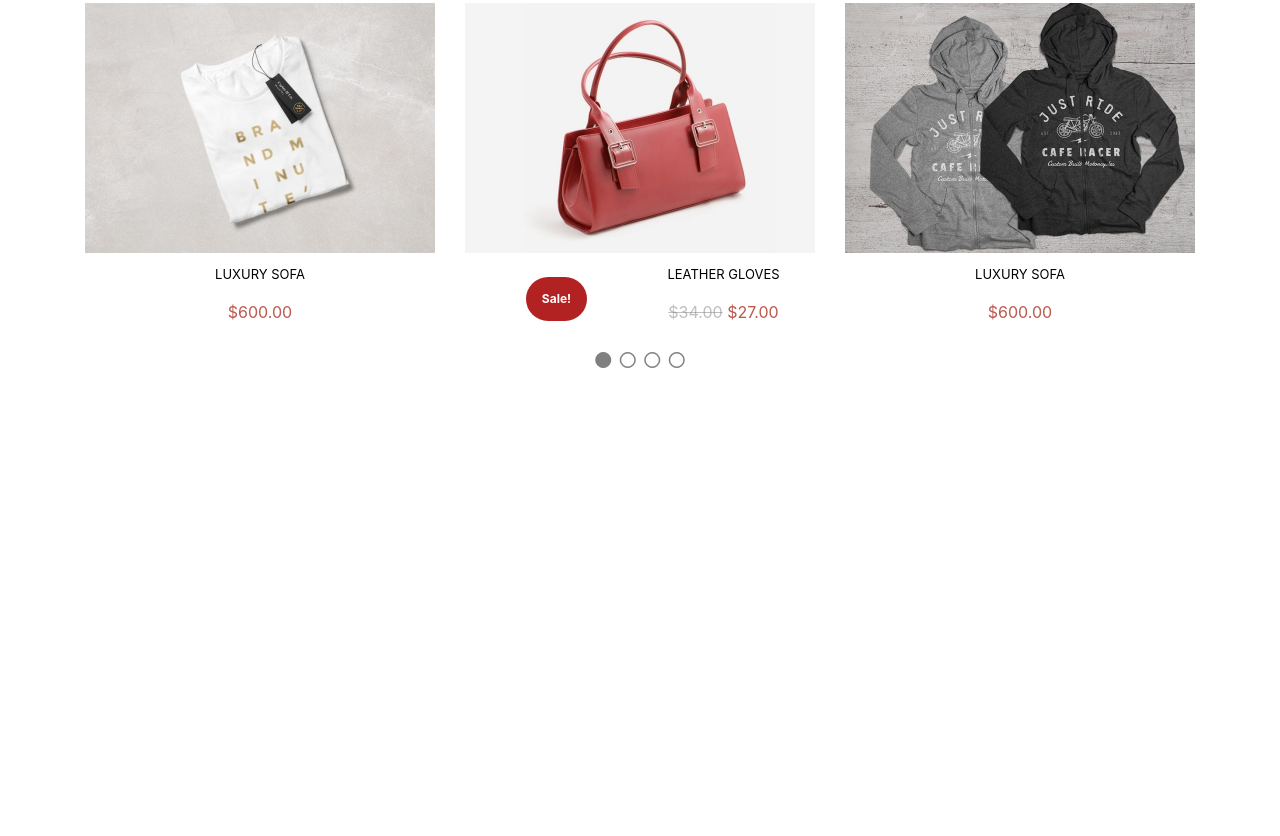
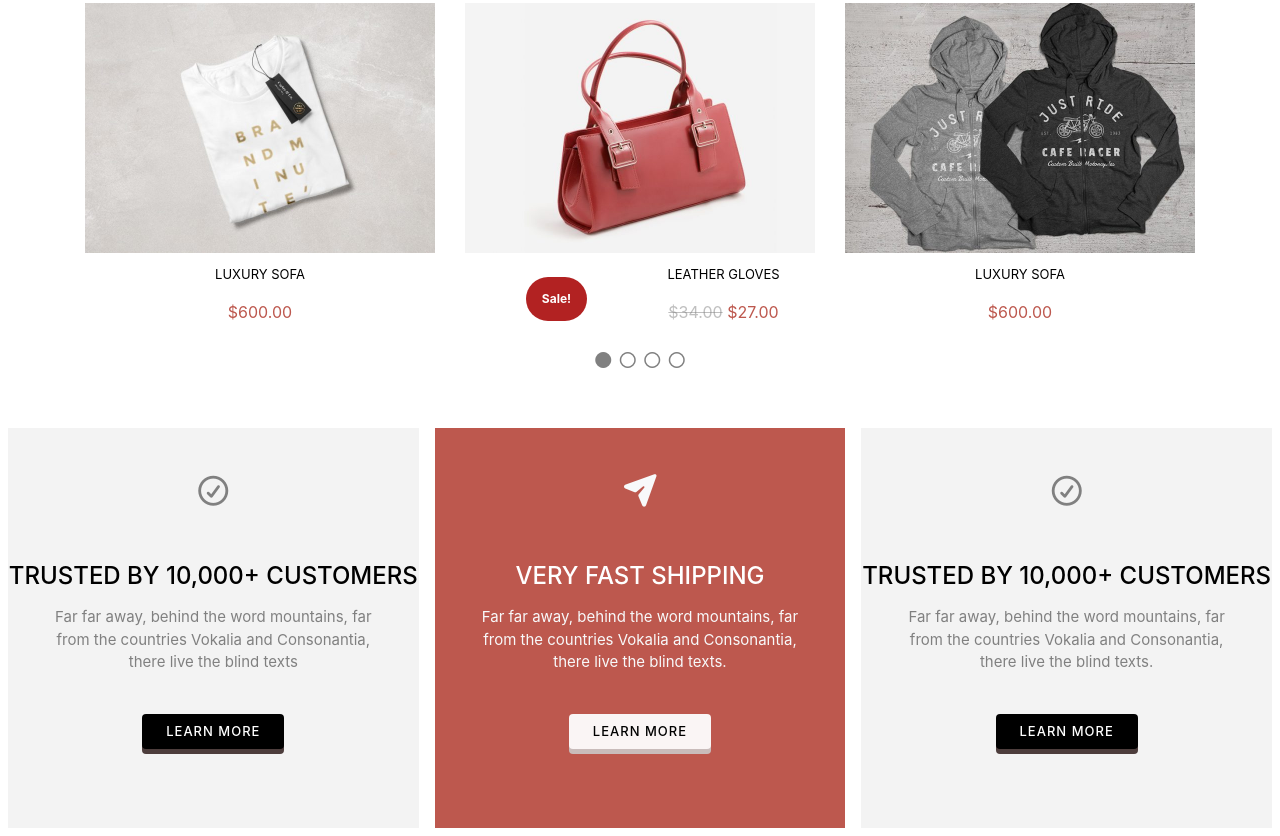
Before and after one commit to SalmaKT/emporium-projet-web, a plain HTML site: page index.html in a window 1280 px wide. Shown: the part 3227-4063 px from the top of the page. Before the commit the page ends 3647 px from the top, so only its background shows below. Drawn offline with nearby package versions, Linux system fonts and the light colour scheme.

Commit message:
fin de la section 3Col - LEARN_MORE

```diff
--- a/index.html
+++ b/index.html
@@ -504,6 +504,49 @@
     </section>
     <!-- FIN DU CAROUSEL -->
 
+    <!-- DÉBUT D'UNE NVLLE SECTION QUI CONTIENDRA TROIS COL DANS UN CONTAINER FLUID, AINSI ON N'ÉVITERA D'ÊTRE BLOQUÉ PAR LE CONTENAIR SIMPLE-->
+    <section class="learMoreWith3Col">
+
+        <div class="container-fluid">
+
+            <div class="row mt-5 text-center">
+                <div class="col-12 col-lg-4 p-2">
+                    <div class="colNum1">
+                        <i class="far fa-check-circle my-5"></i>
+                        <h4 class="my-2">TRUSTED BY 10,000+ CUSTOMERS</h4>
+                        <p class='mt-3'>Far far away, behind the word mountains,
+                        far from the countries Vokalia and Consonantia, there live the blind texts</p>
+                        <button class="btnNum1 mt-4 px-4 py-2">Learn More</button>
+                    </div>
+                </div>
+
+                <div class="col-12 col-lg-4 p-2 text-light">
+                    <div class="colNum2">
+                        <i class="fas fa-paper-plane my-5"></i>
+                        <h4 class="my-2 text-white">VERY FAST SHIPPING</h4>
+                        <p class='mt-3'>Far far away, behind the word mountains,
+                        far from the countries Vokalia and Consonantia, there live the blind texts.</p>
+                        <button class="btnNum2 mt-4 px-4 py-2">Learn More</button>
+                    </div>
+                </div>
+
+                <div class="col-12 col-lg-4 p-2">
+                    <div class="colNum3">
+                        <i class="far fa-check-circle my-5"></i>
+                        <h4 class="my-2">TRUSTED BY 10,000+ CUSTOMERS</h4>
+                        <p class='mt-3'>Far far away, behind the word mountains,
+                        far from the countries Vokalia and Consonantia, there live the blind texts.</p>
+                        <button class="btnNum3 mt-4 px-4 py-2">Learn More</button>
+                    </div>
+                </div>
+
+            </div>
+
+        </div>
+
+    </section>
+    <!-- FIN DE LA SECTION>CONTAINER-FLUID-->
+
     <script src="./src/js/script.js"></script>
 </body>
 </html>
```
Also changed, not shown: src/sass/style.sass (+82 -0 lines), src/css/style.css.
